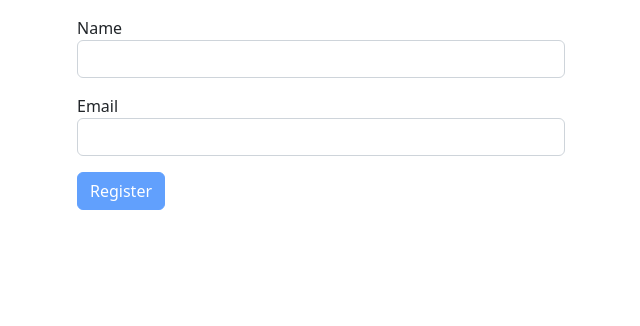
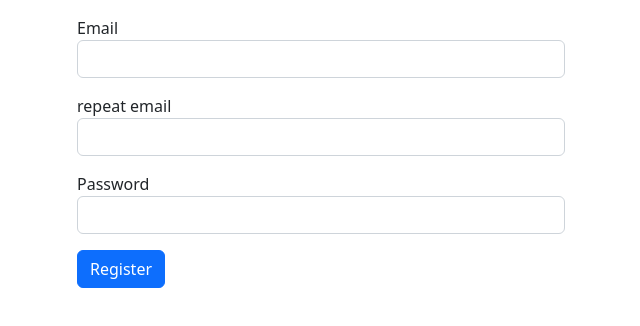
Before and after one commit to Ranahayan/Kiwifi-clone, a React (Create React App) app in the folder kiwifi-clone/: page /register in a window 1280 px wide. Shown: the top 326 px of the page, without its empty margins (319-959 px from the left). Built offline with nearby package versions, Linux system fonts and the light colour scheme.

Commit message:
Only validation for password remained incomplete

```diff
--- a/kiwifi-clone/src/Pages/Register.js
+++ b/kiwifi-clone/src/Pages/Register.js
@@ -15,14 +15,28 @@ export default function Register() {
   const navigate = useNavigate();
 
   const validations = {
-    name: Joi.string().min(3).required().label("Name"),
     email: Joi.string()
-      .email({
-        minDomainSegments: 2,
-        tlds: { allow: ["com", "net"] },
+      .pattern(/^\S+@\S+\.\S+$/)
+      .required()
+      .messages({
+        "string.empty": "This feild is mendatory",
+        "string.pattern.base": "Invalid email formate",
+        "string.email": "Invalid email format",
+      })
+      .label("Email"),
+    repeatEmail: Joi.string()
+      .custom((value, helper) => {
+        if (matchEmail(value)) {
+          return helper.message("Email does not match");
+        }
+
+        return value;
       })
       .required()
-      .label("Email"),
+      .messages({
+        "string.empty": "This feild is mendatory",
+      })
+      .label("Repeat Email"),
     password: Joi.string()
       .min(8)
       .pattern(/^(?=.*[a-z])(?=.*[A-Z])(?=.*\d)(?=.*[#$^+=!*()@%&]).*$/)
@@ -30,16 +44,8 @@ export default function Register() {
       .messages({
         "string.pattern.base":
           "Password must contain at least one uppercase letter, one lowercase letter,\n one digit, one special character, and be at least 8 characters long",
+        "string.empty": "This feild is mendatory",
       }),
-    confirmPassword: Joi.string()
-      .custom((value, helper) => {
-        if (matchPasswords(value)) {
-          return helper.message("Confirm Password must match password");
-        }
-
-        return value;
-      })
-      .required(),
   };
   const schema = Joi.object(validations);
 
@@ -52,7 +58,7 @@ export default function Register() {
 
   async function saveUser(data) {}
 
-  const { renderButton, renderInput, matchPasswords } = ReuseableForm({
+  const { renderButton, renderInput, matchEmail } = ReuseableForm({
     schema,
     validations,
     doSubmit,
@@ -61,10 +67,9 @@ export default function Register() {
   return (
     <div className="main">
       <form className="container main-form pt-3 pb-3" style={{ width: "40vw" }}>
-        {renderInput("name", "Name", "name")}
-        {renderInput("email", "Email", "email")}
-        {/* {renderPasswordInput("password", "Password")}
-        {renderPasswordInput("confirmPassword", "Confirm Password")} */}
+        {renderInput("email", "Email", "text")}
+        {renderInput("repeatEmail", "repeat email", "text")}
+        {renderInput("password", "Password", "password")}
         {errorMessage && (
           <div className="alert alert-danger mt-1">{errorMessage}</div>
         )}
--- a/kiwifi-clone/src/ReuseableForm/Input.jsx
+++ b/kiwifi-clone/src/ReuseableForm/Input.jsx
@@ -1,12 +1,25 @@
 import { rest } from "lodash";
 import React from "react";
+import "../styles/style.css";
 
 const InputFeild = ({ name, label, error, ...rest }) => {
   return (
     <div className="form-group mb-3">
       <label htmlFor={name}>{label}</label>
-      <input {...rest} id={name} name={name} className="form-control" />
-      {error && <div className="alert alert-danger mt-1">{error}</div>}
+      <input
+        {...rest}
+        id={name}
+        name={name}
+        autoComplete="new-password"
+        className={
+          error ? "form-control regisetr-inputBorderForError" : "form-control"
+        }
+      />
+      {error && (
+        <div className="text-danger mt-1">
+          <p className="regisetr-errorMessage">{error}</p>
+        </div>
+      )}
     </div>
   );
 };
--- a/kiwifi-clone/src/ReuseableForm/ReuseableForm.jsx
+++ b/kiwifi-clone/src/ReuseableForm/ReuseableForm.jsx
@@ -29,32 +29,53 @@ const ReuseableForm = ({ schema, validations, doSubmit }) => {
   };
 
   const handleOnChange = ({ currentTarget: input }) => {
-    let validationErrors = { ...errors };
-    let newMessage = handleOnSaveErrors(input);
-    if (newMessage) validationErrors[input.name] = newMessage;
-    else delete validationErrors[input.name];
-    console.log(newMessage);
     let value = input.value;
     let updatedData = { ...data };
     updatedData[input.name] = value;
     setData(updatedData);
+  };
+
+  const handleOnFocusOut = ({ currentTarget: input }) => {
+    let validationErrors = { ...errors };
+    let newMessage = handleOnSaveErrors(input);
+    if (newMessage) {
+      newMessage === "Email does not match"
+        ? (validationErrors["repeatEmail"] = newMessage)
+        : (validationErrors[input.name] = newMessage);
+    } else {
+      if (
+        input.name === "email" &&
+        errors.repeatEmail === "Email does not match"
+      ) {
+        delete validationErrors["repeatEmail"];
+      }
+      delete validationErrors[input.name];
+    }
     setErrors(validationErrors);
   };
 
   const handleOnSaveErrors = ({ name, value }) => {
     const toBeValidate = { [name]: value };
-    const OnSaveSchema = Joi.object({ [name]: validations[name] });
+    let OnSaveSchema = "";
+    if (name === "email" && data.repeatEmail) {
+      toBeValidate.repeatEmail = data.repeatEmail;
+      OnSaveSchema = Joi.object({
+        [name]: validations[name],
+        repeatEmail: validations.repeatEmail,
+      });
+    } else {
+      OnSaveSchema = Joi.object({
+        [name]: validations[name],
+      });
+    }
     const { error } = OnSaveSchema.validate(toBeValidate);
+    console.log(error);
     return error ? error.details[0].message : null;
   };
 
   const renderButton = (label) => {
     return (
-      <button
-        disabled={handleErrors()}
-        onClick={handleForm}
-        className="btn btn-primary"
-      >
+      <button onClick={handleForm} className="btn btn-primary">
         {label}
       </button>
     );
@@ -67,21 +88,22 @@ const ReuseableForm = ({ schema, validations, doSubmit }) => {
         label={label}
         value={data[name] || ""}
         onChange={handleOnChange}
+        onBlur={handleOnFocusOut}
         type={type}
         error={errors[name]}
       />
     );
   };
 
-  const matchPasswords = (value) => {
-    return value !== data.password ? true : false;
+  const matchEmail = (value) => {
+    return value !== data.email ? true : false;
   };
   return {
     handleForm,
     handleOnChange,
     renderButton,
     renderInput,
-    matchPasswords,
+    matchEmail: matchEmail,
   };
 };
 
--- a/kiwifi-clone/src/styles/style.css
+++ b/kiwifi-clone/src/styles/style.css
@@ -0,0 +1,9 @@
+.regisetr-errorMessage {
+    font-size: 0.75rem;
+    color: red;
+}
+
+.regisetr-inputBorderForError{
+    border-color: red !important;
+
+}
```
